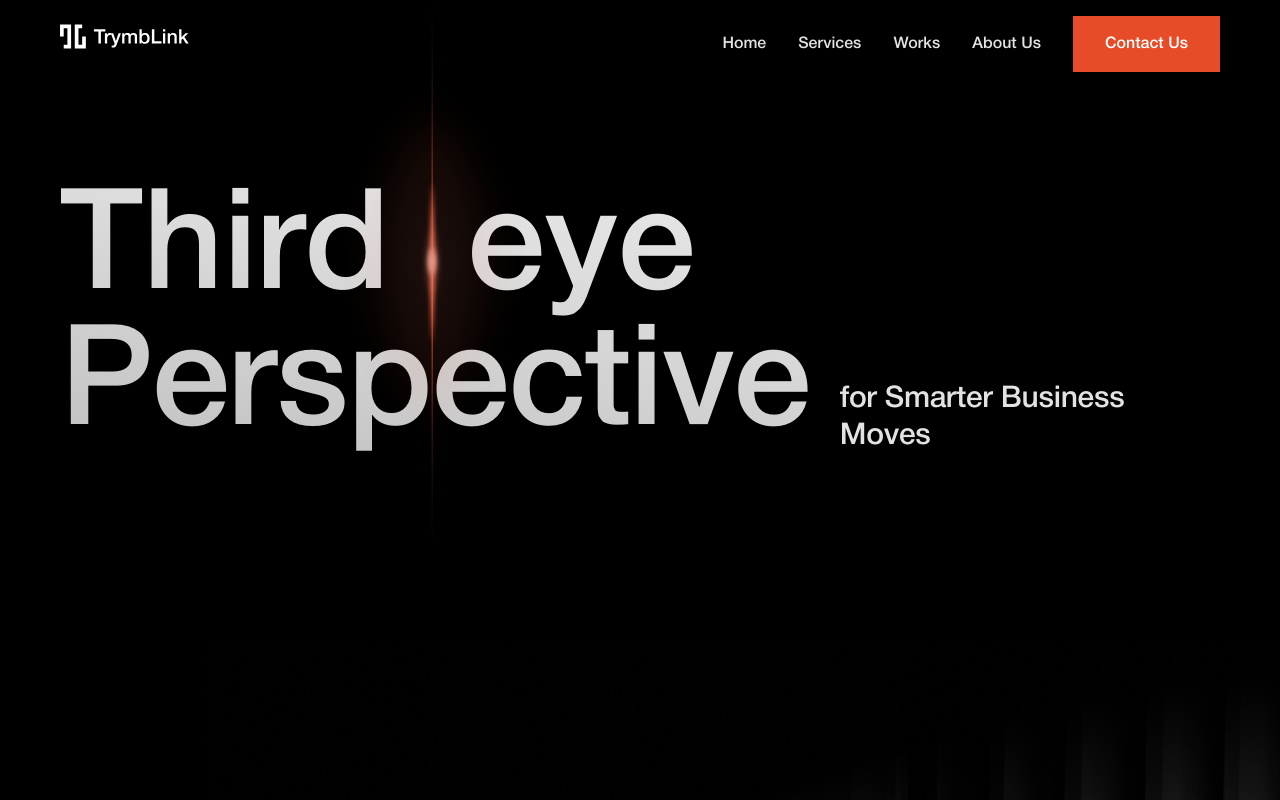
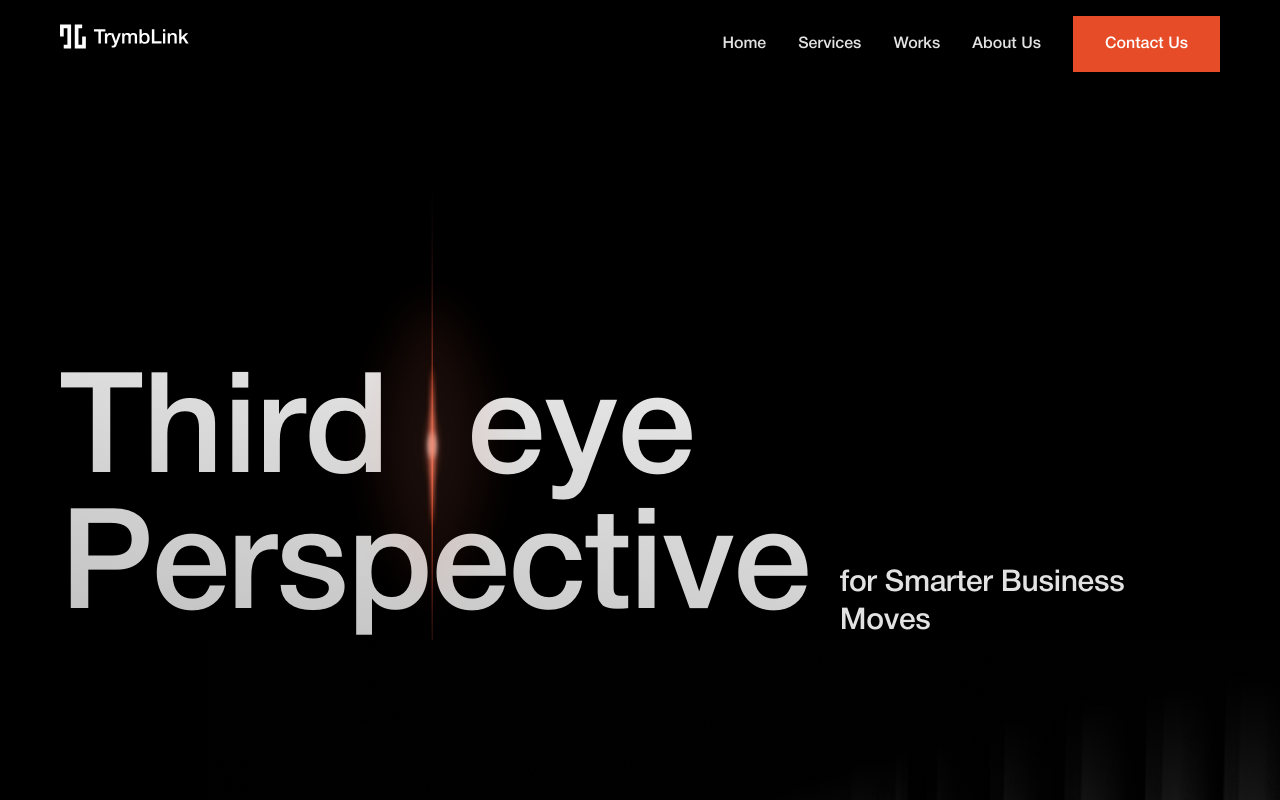
Before and after one commit to rroy11705/trymblink, a Next.js app: page / in a window 1280 px wide. Shown: the top 800 px of the page. Built offline with nearby package versions, Linux system fonts and the light colour scheme.

Commit message:
fix(hero): hero

```diff
--- a/src/components/molecules/home/Hero.tsx
+++ b/src/components/molecules/home/Hero.tsx
@@ -9,7 +9,7 @@ const Hero = () => {
   return (
     <motion.section
       id='hero-home'
-      className='relative w-full min-h-175 md:min-h-160 flex flex-col items-center justify-center overflow-hidden pt-22 px-6 sm:p-0'
+      className='relative w-full min-h-175 md:min-h-160 flex flex-colð overflow-hidden pt-72 px-6 sm:p-0'
       initial="hidden"
       animate="visible"
       variants={staggeredTextVariants}
```
